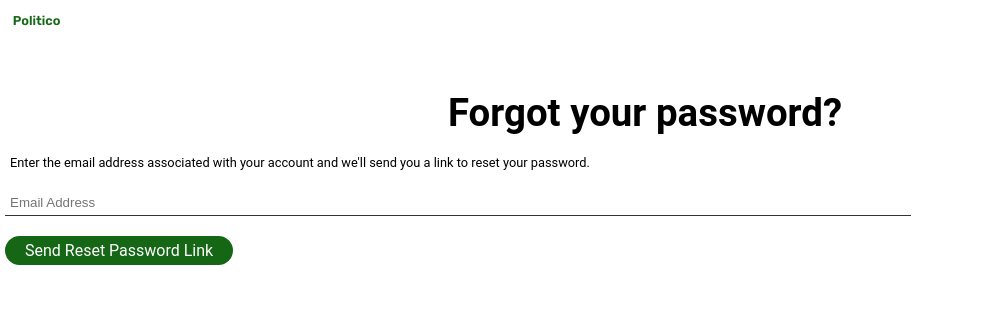
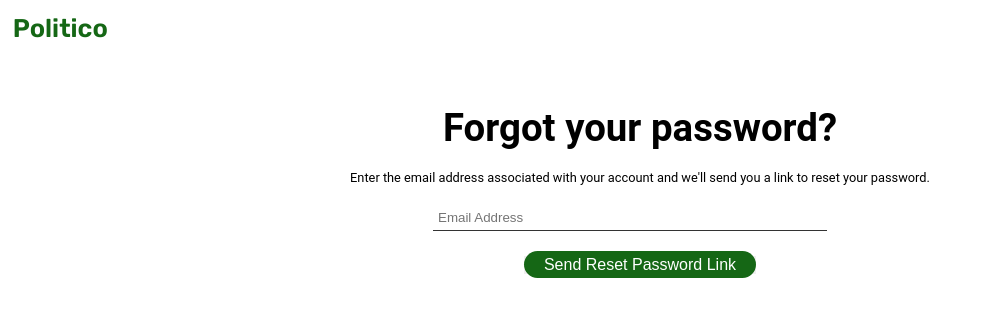
Before and after one commit to Benkalio/Politico, a plain HTML site: page Client/authentication/forgot-password/index.html in a window 1280 px wide. Shown: the top 316 px of the page, without its empty margins (0-987 px from the left). Drawn offline with Linux system fonts and the light colour scheme.

Commit message:
Media queries

```diff
--- a/Client/password/forgot-password/index.html
+++ b/Client/authentication/forgot-password/index.html
@@ -26,7 +26,7 @@
     <div class="container">
       <div class="form-container">
         <h1 class="forgot-password">Forgot your password?</h1>
-        <p>
+        <p class="paragraph">
           Enter the email address associated with your account and we'll send
           you a link to reset your password.
         </p>
@@ -40,14 +40,14 @@
             />
           </div>
 
-          <div class="email-link">
+          <button class="email-link">
             <a
-              href="/sign up page/reset-password/confirm-email/index.html"
+              href="/client/authentication/confirm-email/"
               class="reset-password"
               id="collect-email"
               >Send Reset Password Link</a
             >
-          </div>
+          </button>
         </form>
       </div>
     </div>
--- a/Client/password/forgot-password/style.css
+++ b/Client/authentication/forgot-password/style.css
@@ -29,12 +29,18 @@
 }
 
 .form-container {
-  font-size: 80%;
   width: 100%;
   padding: 10px 5px;
 }
 @media (min-width: 48em) {
   .form-container {
+    width: 60%;
+    margin: 0 auto;
+    text-align: center;
+  }
+
+  .email > input {
+    width: 50%;
   }
 }
 
@@ -46,6 +52,11 @@ h1 {
 @media (min-width: 48em) {
   h1 {
     font-size: 2.4rem;
+  }
+
+  .paragraph,
+  p {
+    font-size: 1.6rem;
   }
 }
 
@@ -70,6 +81,7 @@ input {
 
 .email-link {
   margin: 20px 0;
+  border: none;
 }
 
 .reset-password {
--- a/Client/signin/style.css
+++ b/Client/signin/style.css
@@ -106,6 +106,11 @@ input {
   margin: 10px;
 }
 
+.forgot-password:hover {
+  color: blue;
+  font-size: 1rem;
+}
+
 .btn {
   justify-content: center;
   align-items: center;
```
Also changed, not shown: Client/authentication/confirm-email/index.html (renamed from Client/password/confirm-email/index.html, +5 -5 lines), Client/politicians/index.html (+10 -0 lines), Client/signin/index.html (+8 -8 lines), Client/authentication/confirm-email/app.js (added), Client/authentication/confirm-email/style.css (renamed from Client/password/confirm-email/style.css), Client/authentication/forgot-password/app.js (added), Client/authentication/reset-password/app.js (added), Client/authentication/reset-password/index.html (renamed from Client/password/reset-password/index.html), Client/authentication/reset-password/style.css (renamed from Client/password/reset-password/style.css).
